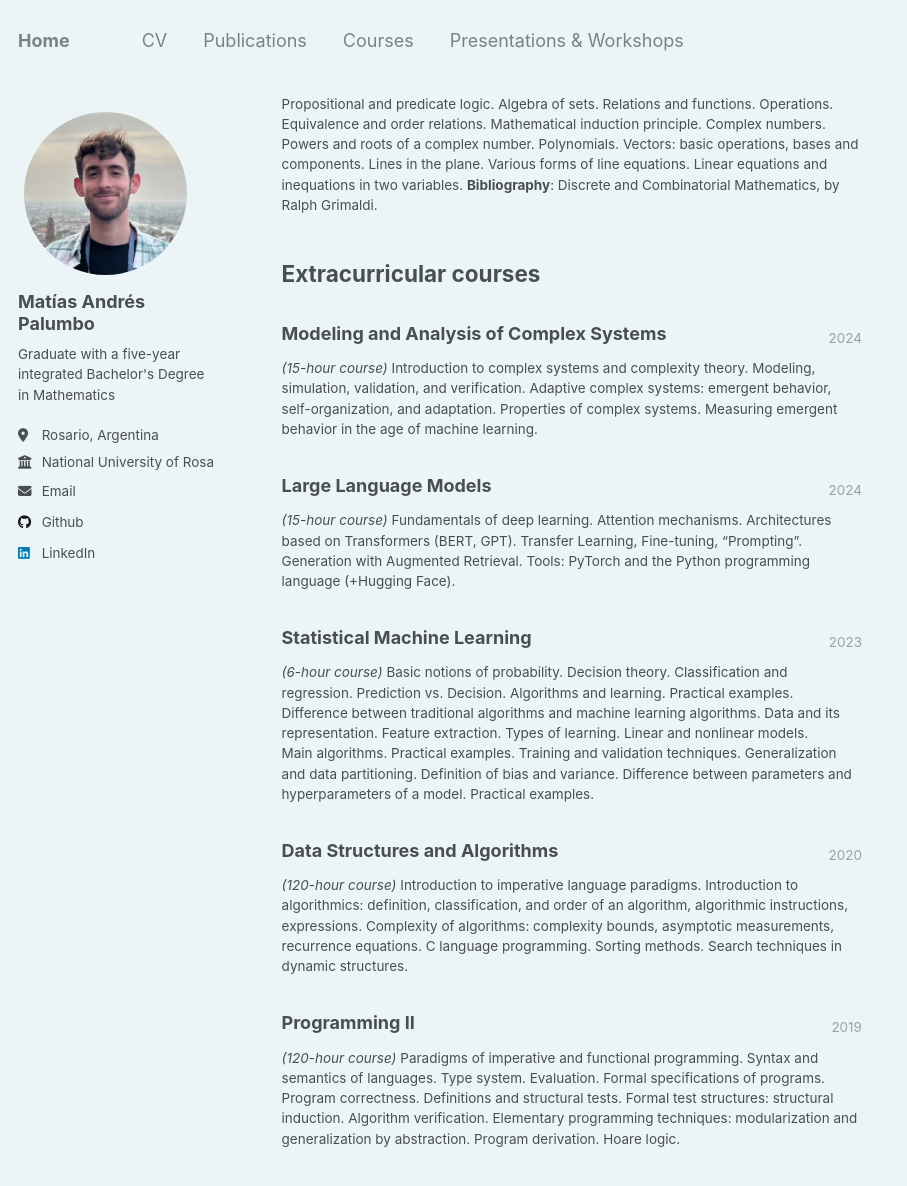
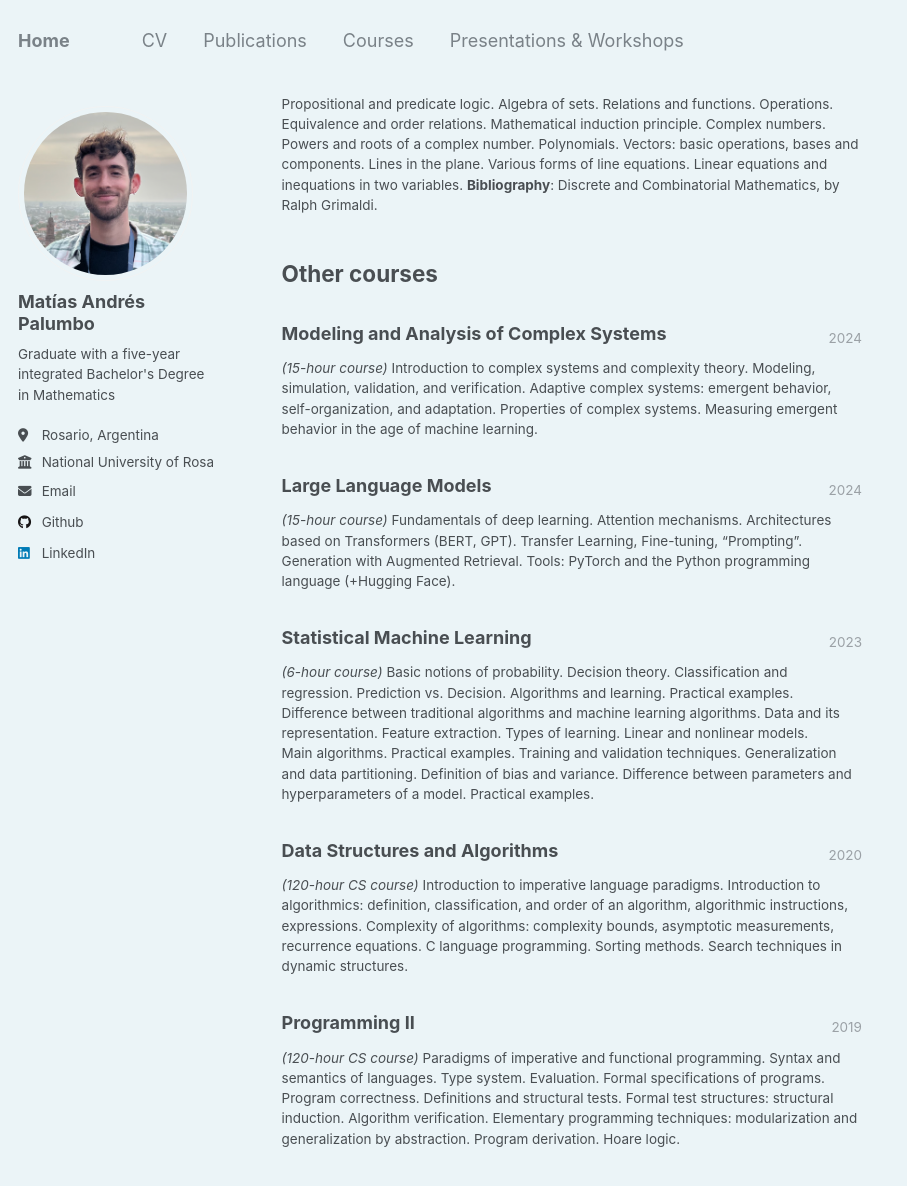
Before and after one commit to matiaspalumbo/matiaspalumbo.github.io, a Jekyll site: the page built from _pages/courses.html, in a window 1280 px wide and 1400 px high, scrolled down 4908 px. Shown: the top 1186 px of the window, without its empty margins (0-907 px from the left). Built offline with Jekyll 4.4.1, drawn with Linux system fonts in a browser that asks for light colours.

Commit message:
Small tweaks to CS courses' descriptions and Courses section

```diff
--- a/_pages/courses.html
+++ b/_pages/courses.html
@@ -12,7 +12,7 @@ author_profile: true
 {% endfor %}
 
 
-<h2>Extracurricular courses</h2>
+<h2>Other courses</h2>
 
 {% for post in site.extracurricular-courses reversed %}
   {% include archive-single-course.html %}
```
Also changed, not shown: _extracurricular-courses/2019-01-01-programming-ii.md (+1 -1 lines), _extracurricular-courses/2020-01-01-data-structures-and-algorithms.md (+1 -1 lines).
